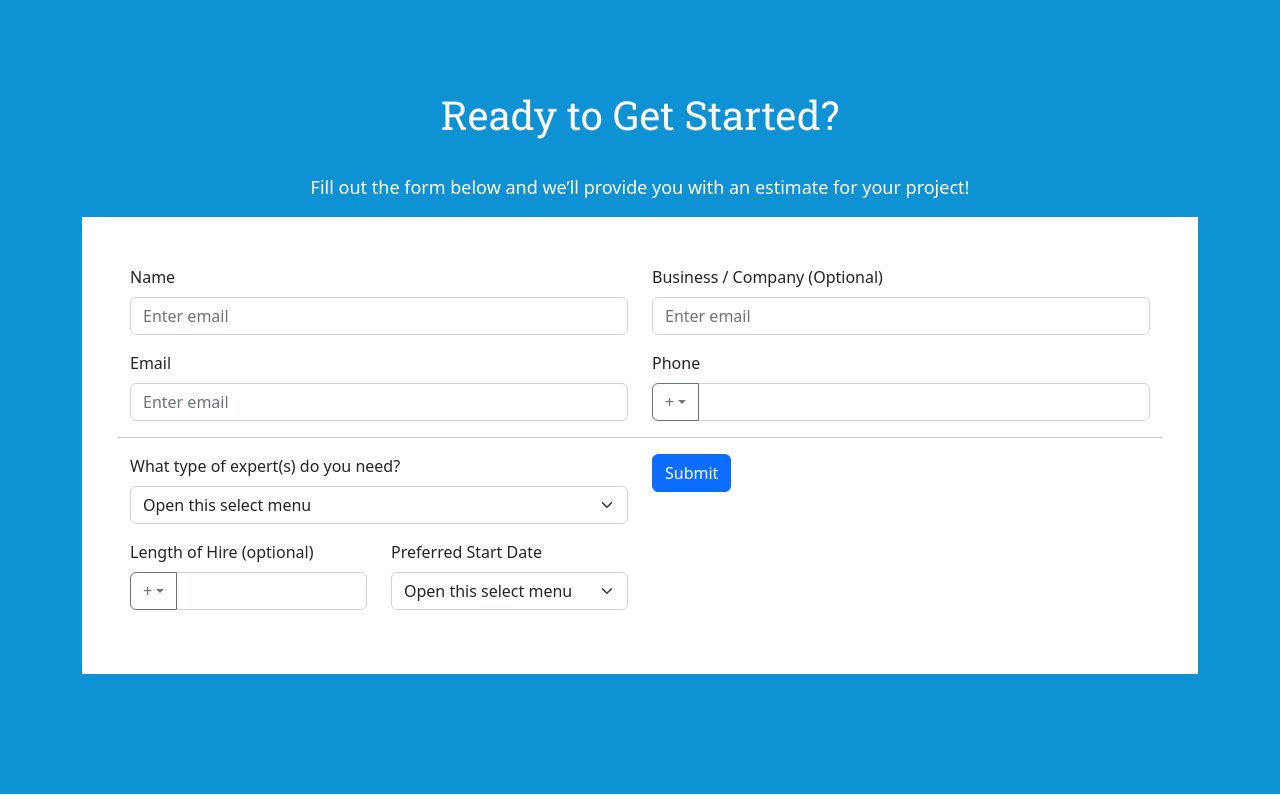
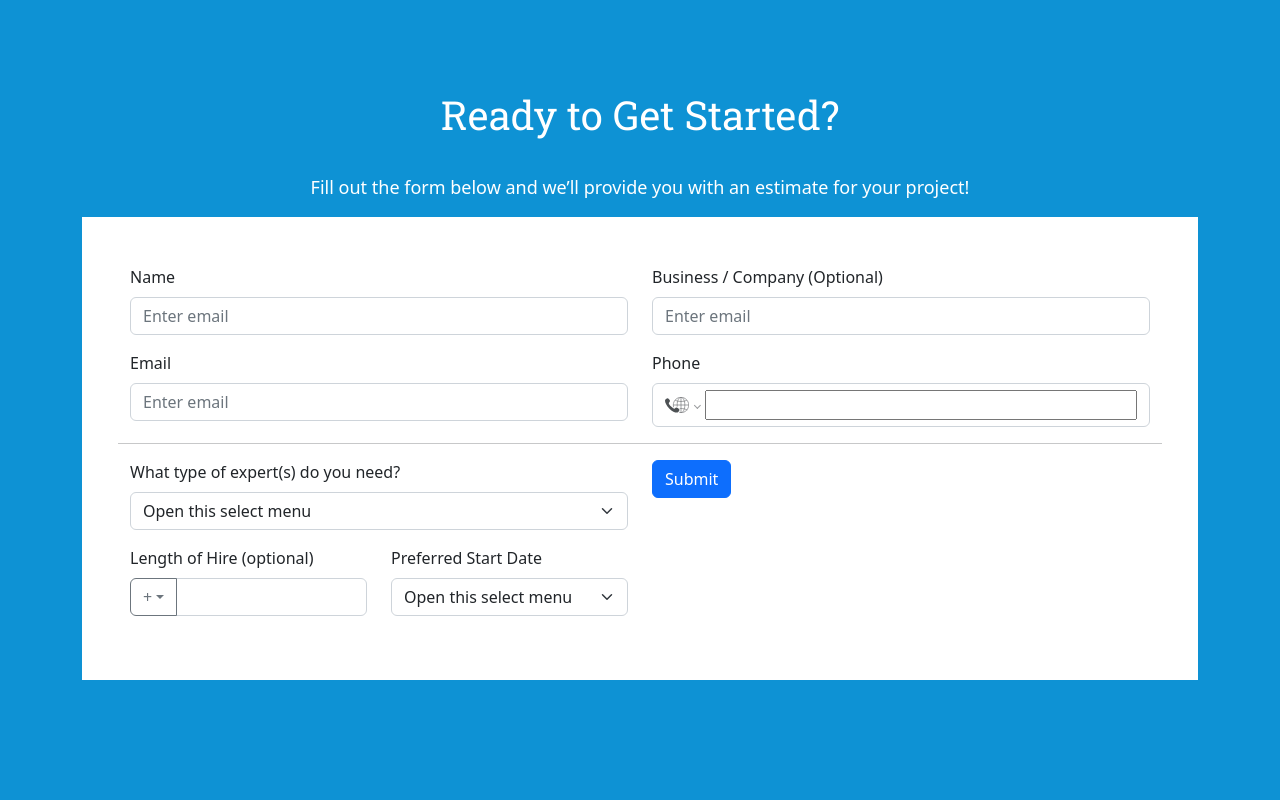
Before and after one commit to iamtanmayrudra/CodeClouds, a React (Create React App) app: page / in a window 1280 px wide. Shown: the part 6606-7406 px from the top of the page. Built offline with nearby package versions, Linux system fonts and the light colour scheme.

Commit message:
country phone number box

```diff
--- a/package.json
+++ b/package.json
@@ -19,9 +19,11 @@
     "react-bootstrap": "^2.6.0",
     "react-bootstrap-date-picker": "^5.1.0",
     "react-dom": "^18.2.0",
+    "react-flags-select": "^2.2.3",
     "react-google-material-icons": "^1.0.4",
     "react-native-phone-number-input": "^2.1.0",
     "react-owl-carousel": "^2.3.3",
+    "react-phone-number-input": "^3.2.13",
     "react-scripts": "5.0.1",
     "react-slick": "^0.29.0",
     "roboto-slab-fontface-kit": "^1.0.2",
--- a/src/FormsComponents/StartedForm.js
+++ b/src/FormsComponents/StartedForm.js
@@ -1,9 +1,14 @@
-import React from 'react'
+import React, { useState } from "react";
+import "react-phone-number-input/style.css";
+import PhoneInput from "react-phone-number-input";
 
 // Bootstrap Module
 import { Row, Col, Button, Form, Dropdown, DropdownButton, InputGroup } from "react-bootstrap";
 
-function StartedForm() {
+function StartedForm(){
+
+    const [countryNumber, setCountryNumber] = useState();
+
     return (
         <div className='bg-white p-5'>
             <Form>
@@ -29,13 +34,7 @@ function StartedForm() {
                     <Col lg={6}>
                         <Form.Label>Phone</Form.Label>
                         <InputGroup className="mb-3">
-                        <DropdownButton variant="outline-secondary" className='bg-white' title="+" id="input-group-dropdown-1" >
-                            <Dropdown.Item href="#">Action</Dropdown.Item>
-                            <Dropdown.Item href="#">Another action</Dropdown.Item>
-                            <Dropdown.Item href="#">Something else here</Dropdown.Item>
-                            <Dropdown.Item href="#">Separated link</Dropdown.Item>
-                        </DropdownButton>
-                        <Form.Control aria-label="Text input with dropdown button" />
+                            <PhoneInput className="form-control d-flex" aria-label="Text input with dropdown button" placeholder={countryNumber} value={countryNumber} onChange={setCountryNumber}/>
                         </InputGroup>
                     </Col>
                     <hr/>
```
Also changed, not shown: 1 other file (tests, documents, lock files or other folders). Lines whose indentation alone changed are shown as unchanged.
